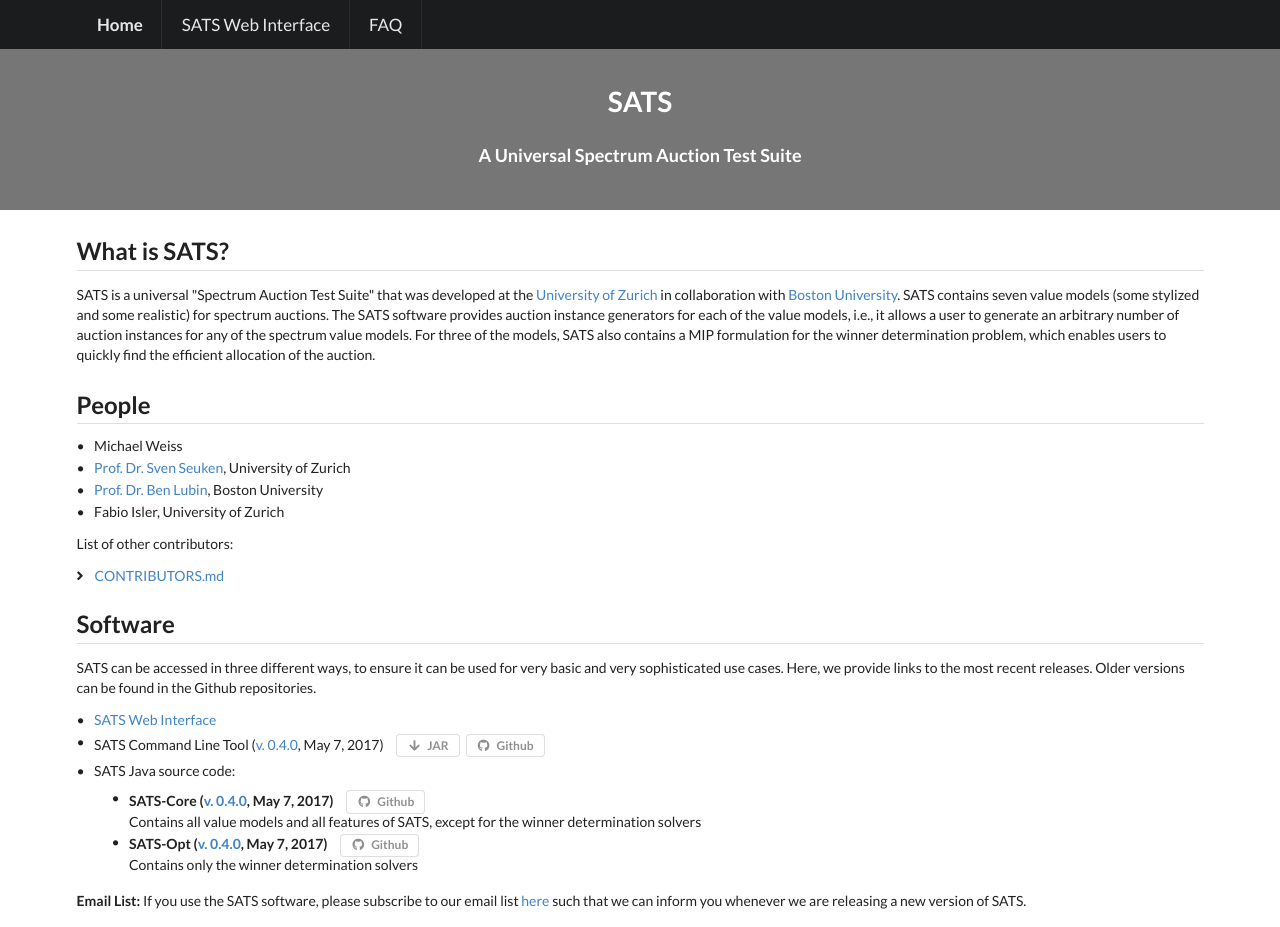
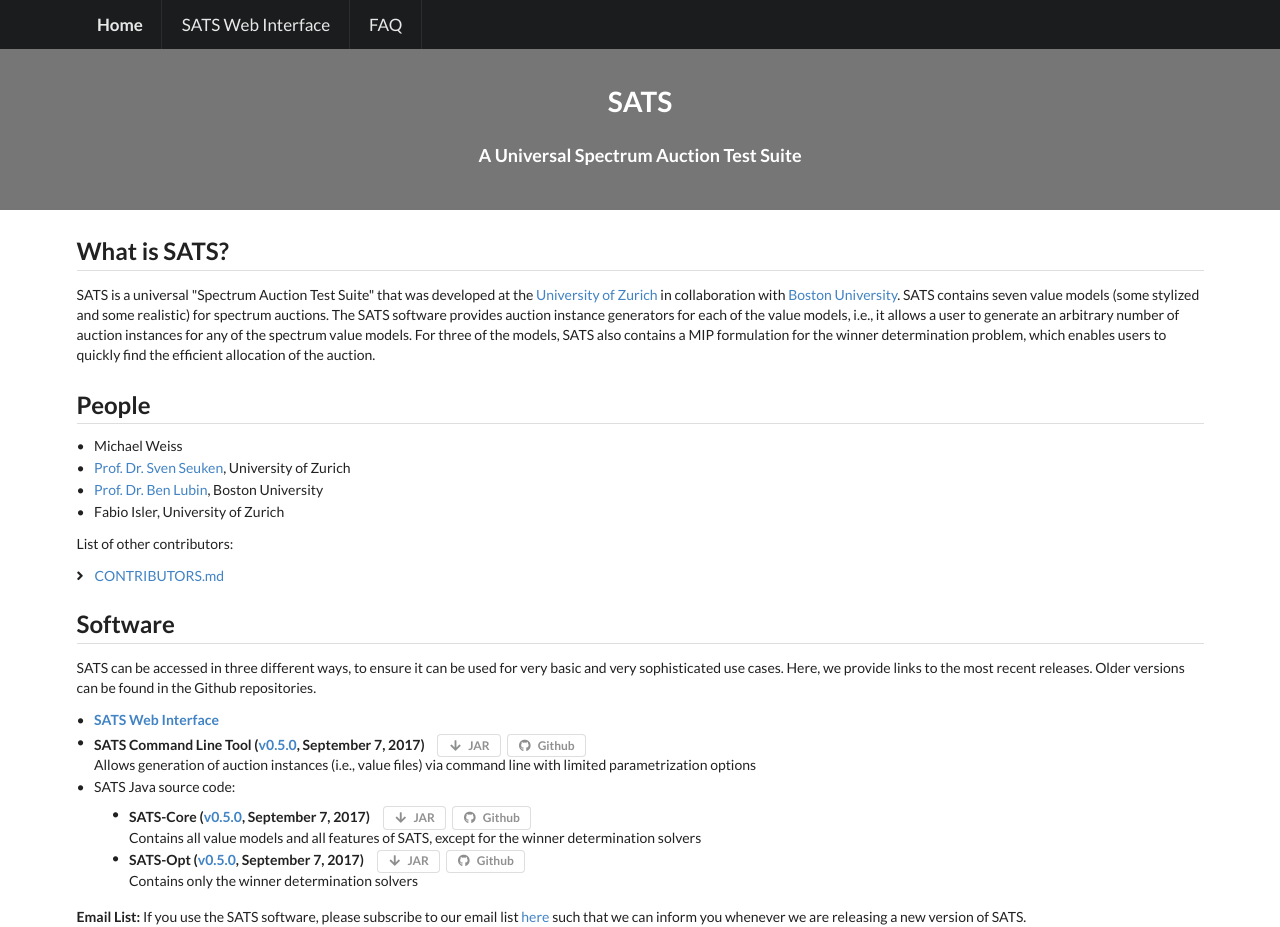
Before and after one commit to Clabfabs/sats-home, an Angular app: page / in a window 1280 px wide. Shown: the top 927 px of the page. Built offline with nearby package versions, Linux system fonts and the light colour scheme.

Commit message:
* Updated homepage with new versions / jars * Modified package.json to easily deploy homepage

```diff
--- a/package.json
+++ b/package.json
@@ -5,7 +5,8 @@
   "scripts": {
     "ng": "ng",
     "start": "ng serve",
-    "build": "ng build",
+    "build": "ng build --prod && echo spectrumauctions.org > dist/CNAME",
+    "publish": "ngh --repo=https://github.com/spectrumauctions/spectrumauctions.github.io --branch=master",
     "test": "ng test",
     "lint": "ng lint",
     "e2e": "ng e2e"
@@ -26,7 +27,7 @@
     "zone.js": "^0.8.4"
   },
   "devDependencies": {
-    "@angular/cli": "1.0.0",
+    "@angular/cli": "1.3.2",
     "@angular/compiler-cli": "^4.0.0",
     "@types/jasmine": "2.5.38",
     "@types/node": "~6.0.60",
@@ -39,6 +40,7 @@
     "karma-jasmine": "~1.1.0",
     "karma-jasmine-html-reporter": "^0.2.2",
     "karma-coverage-istanbul-reporter": "^0.2.0",
+    "angular-cli-ghpages": "~0.5.1",
     "protractor": "~5.1.0",
     "ts-node": "~2.0.0",
     "tslint": "~4.5.0",
--- a/src/app/home/home.component.html
+++ b/src/app/home/home.component.html
@@ -9,19 +9,25 @@
 <div class="ui container">
   <h2 class="ui dividing header">What is SATS?</h2>
   <p>
-    SATS is a universal "Spectrum Auction Test Suite" that was developed at the <a href="http://www.uzh.ch/"target="_blank">
-    University of Zurich</a> in collaboration with <a href="http://www.bu.edu/" target="_blank">Boston University</a>.
-    SATS contains seven value models (some stylized and some realistic) for spectrum auctions. The SATS software provides
-    auction instance generators for each of the value models, i.e., it allows a user to generate an arbitrary number of
-    auction instances for any of the spectrum value models. For three of the models, SATS also contains a MIP formulation
-    for the winner determination problem, which enables users to quickly find the efficient allocation of the auction.
+    SATS is a universal "Spectrum Auction Test Suite" that was developed at the
+    <a href="http://www.uzh.ch/" target="_blank"> University of Zurich</a> in collaboration with
+    <a href="http://www.bu.edu/" target="_blank">Boston University</a>.
+    SATS contains seven value models (some stylized and some realistic) for spectrum auctions. The SATS software
+    provides auction instance generators for each of the value models, i.e., it allows a user to generate an arbitrary
+    number of auction instances for any of the spectrum value models. For three of the models, SATS also contains a MIP
+    formulation for the winner determination problem, which enables users to quickly find the efficient allocation of
+    the auction.
   </p>
 
   <h2 class="ui dividing header">People</h2>
   <div class="ui bulleted list">
     <div class="item">Michael Weiss</div>
-    <div class="item"><a href="https://www.ifi.uzh.ch/en/ce/people/seuken/.html">Prof. Dr. Sven Seuken</a>, University of Zurich</div>
-    <div class="item"><a href="http://www.bu.edu/systems/people/lubin/">Prof. Dr. Ben Lubin</a>, Boston University</div>
+    <div class="item">
+      <a href="https://www.ifi.uzh.ch/en/ce/people/seuken/.html">Prof. Dr. Sven Seuken</a>, University of Zurich
+    </div>
+    <div class="item">
+      <a href="http://www.bu.edu/systems/people/lubin/">Prof. Dr. Ben Lubin</a>, Boston University
+    </div>
     <div class="item">Fabio Isler, University of Zurich</div>
   </div>
   List of other contributors:
@@ -40,15 +46,23 @@
     cases. Here, we provide links to the most recent releases. Older versions can be found in the Github repositories.
   </p>
   <div class="ui bulleted list">
-    <div class="item"><a [routerLink]="['/sats-web']" [routerLinkActive]="['router-link-active']"
-                         [routerLinkActiveOptions]="{exact:true}">SATS Web Interface</a></div>
     <div class="item">
+      <div class="header">
+        <a [routerLink]="['/sats-web']" [routerLinkActive]="['router-link-active']"
+           [routerLinkActiveOptions]="{exact:true}">
+          SATS Web Interface
+        </a>
+      </div>
+    </div>
+    <div class="item">
+      <div class="header">
       <span class="rightmargin">
         SATS Command Line Tool
-        (<a href="https://github.com/spectrumauctions/sats-clt/releases/tag/0.4.0" target="_blank">v. 0.4.0</a>, May 7, 2017)
+        (<a href="https://github.com/spectrumauctions/sats-clt/releases/tag/v0.5.0" target="_blank">v0.5.0</a>,
+        September 7, 2017)
       </span>
         <div class="ui basic horizontal label">
-        <a href="https://github.com/spectrumauctions/sats-clt/raw/master/executable/sats.jar" target="_blank">
+          <a href="https://github.com/spectrumauctions/sats-clt/releases/download/v0.5.0/sats.jar" target="_blank">
             <i class="arrow down icon black"></i>
             JAR
           </a>
@@ -60,14 +74,24 @@
           </a>
         </div>
       </div>
+      Allows generation of auction instances (i.e., value files) via command line with limited parametrization options
+    </div>
     <div class="item">SATS Java source code:
       <div class="ui bulleted list">
         <div class="item">
           <div class="header">
             <span class="rightmargin">
               SATS-Core
-              (<a href="https://github.com/spectrumauctions/sats-core/releases/tag/0.4.0" target="_blank">v. 0.4.0</a>, May 7, 2017)
+              (<a href="https://github.com/spectrumauctions/sats-core/releases/tag/v0.5.0" target="_blank">v0.5.0</a>,
+              September 7, 2017)
             </span>
+            <div class="ui basic horizontal label">
+              <a href="https://github.com/spectrumauctions/sats-core/releases/download/v0.5.0/sats-core-0.5.0.jar"
+                 target="_blank">
+                <i class="arrow down icon black"></i>
+                JAR
+              </a>
+            </div>
             <div class="ui basic horizontal label">
               <a href="https://github.com/spectrumauctions/sats-core" target="_blank">
                 <i class="github icon black"></i>
@@ -81,8 +105,16 @@
           <div class="header">
             <span class="rightmargin">
               SATS-Opt
-              (<a href="https://github.com/spectrumauctions/sats-opt/releases/tag/0.4.0" target="_blank">v. 0.4.0</a>, May 7, 2017)
+              (<a href="https://github.com/spectrumauctions/sats-opt/releases/tag/v0.5.0" target="_blank">v0.5.0</a>,
+              September 7, 2017)
             </span>
+            <div class="ui basic horizontal label">
+              <a href="https://github.com/spectrumauctions/sats-opt/releases/download/v0.5.0/sats-opt-0.5.0.jar"
+                 target="_blank">
+                <i class="arrow down icon black"></i>
+                JAR
+              </a>
+            </div>
             <div class="ui basic horizontal label">
               <a href="https://github.com/spectrumauctions/sats-opt" target="_blank">
                 <i class="github icon black"></i>
@@ -96,7 +128,9 @@
     </div>
   </div>
   <p>
-    <b>Email List:</b> If you use the SATS software, please subscribe to our email list <a href="https://lists.ifi.uzh.ch/listinfo/sats" target="_blank">here</a> such that we can inform you whenever we are releasing a new version of SATS.
+    <b>Email List:</b> If you use the SATS software, please subscribe to our email list <a
+    href="https://lists.ifi.uzh.ch/listinfo/sats" target="_blank">here</a> such that we can inform you whenever we are
+    releasing a new version of SATS.
   </p>
   <p>
     We are releasing SATS under the GNU Affero license. Contributions are welcome. If you want to contribute to the
@@ -124,7 +158,9 @@
     If you have any questions or comments, please email us at: <a href="mailto:sats@ifi.uzh.ch">sats@ifi.uzh.ch</a>
   </p>
   <p>
-    <b>Email List:</b> If you use the SATS software, please subscribe to our email list <a href="https://lists.ifi.uzh.ch/listinfo/sats" target="_blank">here</a> such that we can inform you whenever we are releasing a new version of SATS.
+    <b>Email List:</b> If you use the SATS software, please subscribe to our email list <a
+    href="https://lists.ifi.uzh.ch/listinfo/sats" target="_blank">here</a> such that we can inform you whenever we are
+    releasing a new version of SATS.
   </p>
 
 </div>
```
Lines whose indentation alone changed are shown as unchanged.
